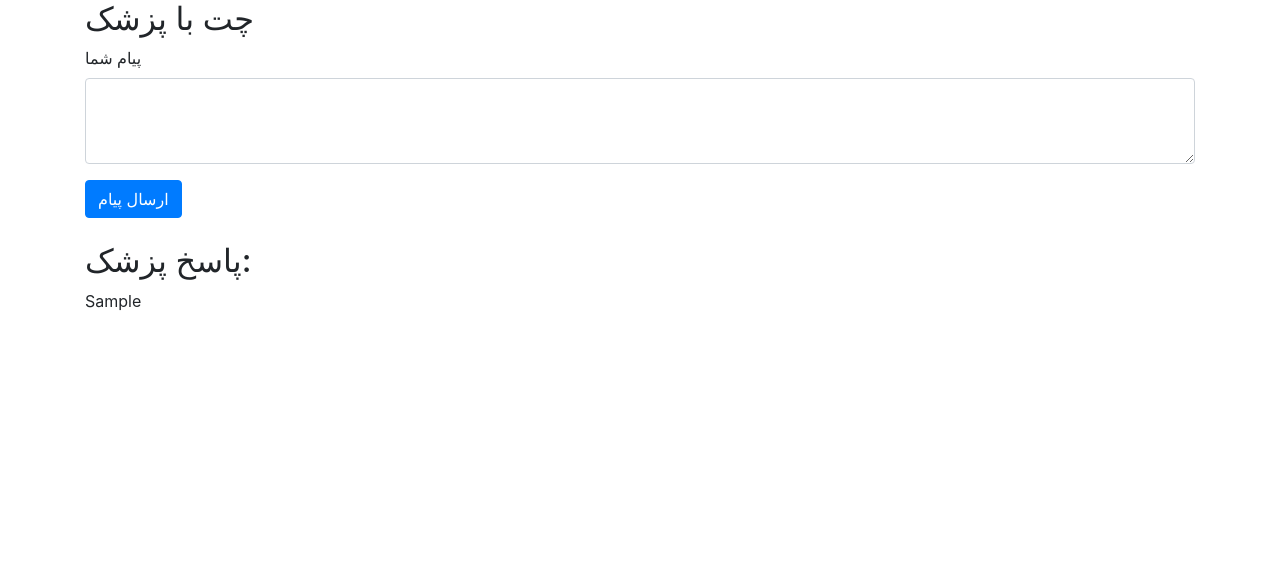
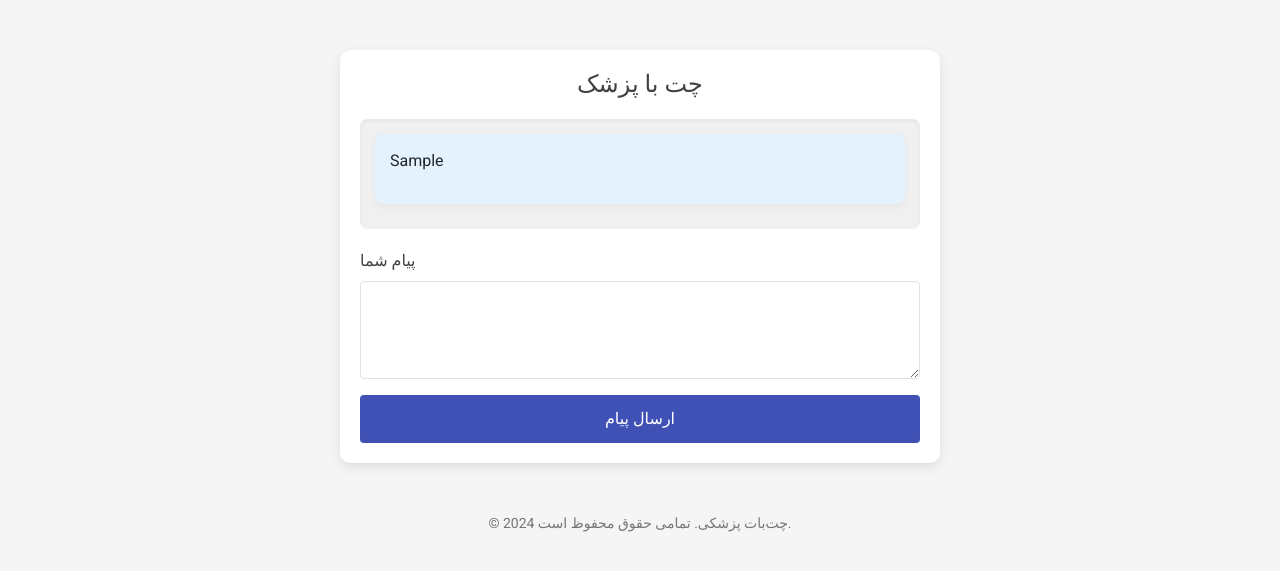
Before and after one commit to mehran-shabani/medical_chatbot, a Django app: template templates/chat.html in a window 1280 px wide. Shown: the top 571 px of the page. Run offline with Django 5.2, Linux system fonts and the light colour scheme; the template is opened without the code that fills it: most values are stand-ins (such as "Sample title", 1, 10 or a date in 2020); some libraries are stand-ins or nearby versions.

Commit message:
10 percente reach to target

```diff
--- a/chatbot/urls.py
+++ b/chatbot/urls.py
@@ -3,5 +3,5 @@ from django.urls import path
 from .views import chatbot_view
 
 urlpatterns = [
-    path('chat/', chatbot_view, name='chat'),
+    path('', chatbot_view, name='chatbot_view'),
 ]
--- a/templates/chat.html
+++ b/templates/chat.html
@@ -1,5 +1,3 @@
-<!-- templates/chat.html -->
-
 <!DOCTYPE html>
 <html lang="fa">
 <head>
@@ -7,10 +5,132 @@
     <meta name="viewport" content="width=device-width, initial-scale=1.0">
     <title>چت‌بات پزشکی</title>
     <link rel="stylesheet" href="https://stackpath.bootstrapcdn.com/bootstrap/4.5.2/css/bootstrap.min.css">
+    <link rel="stylesheet" href="https://fonts.googleapis.com/icon?family=Material+Icons">
+    <link rel="stylesheet" href="https://fonts.googleapis.com/css2?family=Roboto:wght@400;500&display=swap">
+    <style>
+        body {
+            font-family: 'Roboto', sans-serif;
+            background-color: #f5f5f5;
+            margin: 0;
+            padding: 0;
+        }
+
+        .container {
+            max-width: 600px;
+            margin: 50px auto;
+            padding: 20px;
+            background-color: #ffffff;
+            border-radius: 10px;
+            box-shadow: 0 4px 12px rgba(0, 0, 0, 0.1);
+        }
+
+        h2 {
+            font-size: 24px;
+            font-weight: 500;
+            text-align: center;
+            margin-bottom: 20px;
+            color: #424242;
+        }
+
+        .form-group label {
+            font-size: 16px;
+            color: #424242;
+        }
+
+        .form-group textarea {
+            width: 100%;
+            padding: 12px;
+            font-size: 16px;
+            border: 1px solid #e0e0e0;
+            border-radius: 4px;
+            outline: none;
+            transition: border-color 0.3s;
+        }
+
+        .form-group textarea:focus {
+            border-color: #3f51b5;
+        }
+
+        .btn-primary {
+            display: inline-block;
+            width: 100%;
+            padding: 12px;
+            background-color: #3f51b5;
+            color: white;
+            font-size: 16px;
+            border: none;
+            border-radius: 4px;
+            text-align: center;
+            cursor: pointer;
+            transition: background-color 0.3s;
+            position: relative;
+            overflow: hidden;
+        }
+
+        .btn-primary:hover {
+            background-color: #303f9f;
+        }
+
+        .chat-box {
+            max-height: 400px;
+            overflow-y: auto;
+            padding: 15px;
+            background-color: #f0f0f0;
+            margin-bottom: 20px;
+            border-radius: 8px;
+            box-shadow: inset 0 2px 4px rgba(0, 0, 0, 0.05);
+        }
+
+        .chat-message {
+            padding: 15px;
+            border-radius: 8px;
+            margin-bottom: 10px;
+            box-shadow: 0 2px 8px rgba(0, 0, 0, 0.05);
+            animation: fadeIn 0.5s ease-in-out;
+        }
+
+        .chat-message.user {
+            background-color: #c8e6c9;
+            text-align: right;
+        }
+
+        .chat-message.bot {
+            background-color: #e3f2fd;
+        }
+
+        @keyframes fadeIn {
+            from {
+                opacity: 0;
+                transform: translateY(20px);
+            }
+            to {
+                opacity: 1;
+                transform: translateY(0);
+            }
+        }
+
+        footer {
+            text-align: center;
+            margin-top: 20px;
+            color: #757575;
+            font-size: 14px;
+        }
+    </style>
 </head>
 <body>
+
     <div class="container">
         <h2>چت با پزشک</h2>
+
+        <!-- نمایش چت -->
+        <div id="chat-box" class="chat-box">
+            <!-- پیام‌های چت به‌صورت داینامیک اضافه می‌شوند -->
+            {% if bot_response %}
+                <div class="chat-message bot">
+                    <p>{{ bot_response }}</p>
+                </div>
+            {% endif %}
+        </div>
 
         <!-- اضافه کردن فرم برای ارسال پیام -->
         <form method="POST">
@@ -19,16 +139,13 @@
                 <label for="message">پیام شما</label>
                 <textarea id="message" name="message" class="form-control" rows="3" required></textarea>
             </div>
-            <button type="submit" class="btn btn-primary">ارسال پیام</button>
+            <button type="submit" class="btn-primary">ارسال پیام</button>
         </form>
+    </div>
 
-        <br>
+    <footer>
+        <p>© 2024 چت‌بات پزشکی. تمامی حقوق محفوظ است.</p>
+    </footer>
 
-        <!-- نمایش پاسخ چت‌بات -->
-        {% if bot_response %}
-            <h2>پاسخ پزشک:</h2>
-            <p>{{ bot_response }}</p>
-        {% endif %}
-    </div>
 </body>
 </html>
```
Also changed, not shown: chatbot/views.py (+9 -15 lines).
